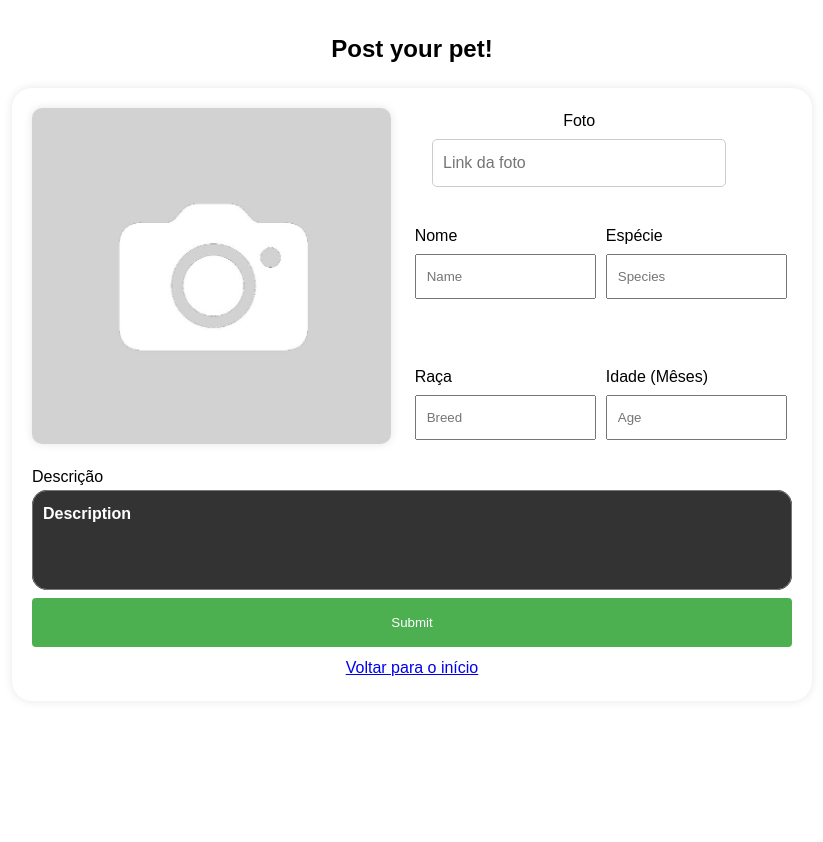
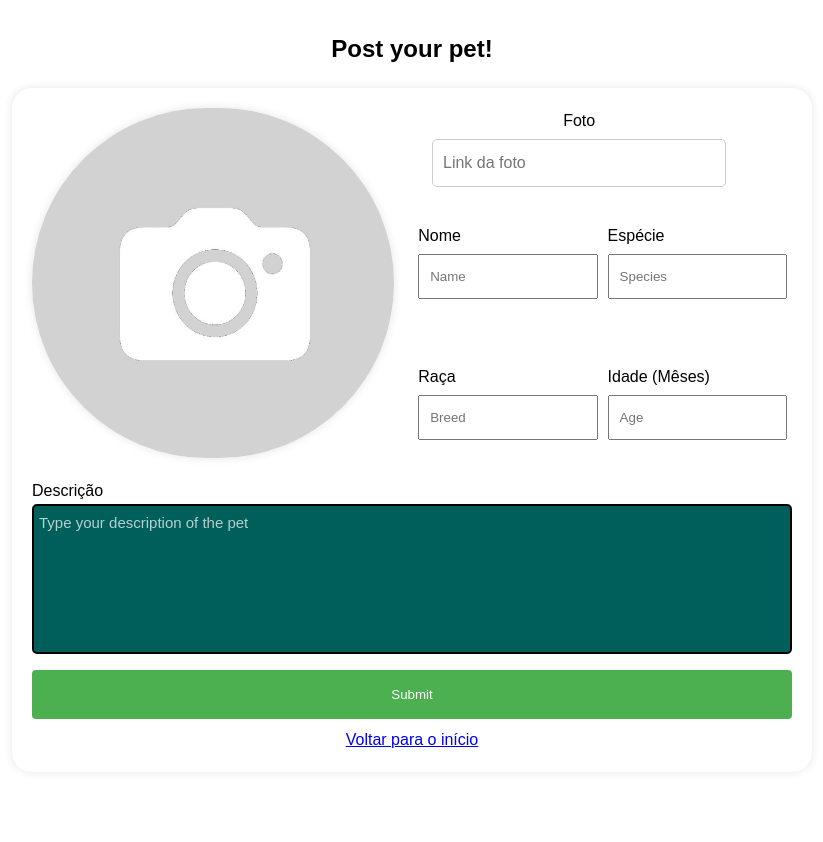
Before and after one commit to antonioz2022/ProjetoFDS, a Django app: page /pet4you_app/posting/ in a window 1280 px wide. Shown: the part 100-942 px from the top of the page, without its empty margins (228-1051 px from the left). Before the commit the page ends 776 px from the top, so only its background shows below. Run offline with Django 5.2, Linux system fonts and the light colour scheme; parts of the project's set-up code (start-up, migrations or seed data) failed here and were passed over.

Commit message:
Melhora no CSS e HTML de posting

```diff
--- a/pet4you_app/static/css/styles.css
+++ b/pet4you_app/static/css/styles.css
@@ -136,18 +136,22 @@
 
 #description {
   width: 100%;
-  height: 100px;
-  font-weight: 600;
-  font-size: 16px;
-  border-radius: 15px;
-  background-color: #333;
+  height: 150px;
+  font-weight: 300;
+  font-size: 15px;
+  border-radius: 5px;
+  border-color: black;
+  padding: 5px;
+  border-width: 2px;
+  background-color: #005f5a;
   color: #fff;
+  box-sizing: border-box;
   resize: none;
-  transition: border-color 0.3s ease;
 }
 
 #description textarea::placeholder {
-  padding: 10px;
+  padding: 50px;
+  text-align: center;
   color: #fff;
 }
 
@@ -373,7 +377,7 @@
 .image-container {
   width: 300px;
   /* Set the width of the container */
-  height: 200px;
+
   /* Allow the height to adjust based on the image aspect ratio */
   border: 1px solid #ccc;
   /* Add a border for visual separation (optional) */
@@ -386,10 +390,12 @@
 }
 
 .posting-container img {
+  width: 750px;
+  height: 350px;
   max-width: 95%;
   max-height: 50%;
   display: block;
-  border-radius: 10px;
+  border-radius: 200px;
   background-color: #fff;
   box-shadow: 0px 0px 10px 0px rgba(0, 0, 0, .1);
 
@@ -504,7 +510,6 @@
   background-color: #45a049;
 }
 
-
 /*button*/
 
 .button-2 {
--- a/pet4you_app/templates/posting.html
+++ b/pet4you_app/templates/posting.html
@@ -58,8 +58,8 @@
                 </div>
             </div>
             <label for="description">Descrição</label>
-            <div id="description">
-                <textarea id="description" name="description" placeholder="Description"></textarea>
+            <div>
+                <textarea id="description" name="description" placeholder="Type your description of the pet"></textarea>
             </div>
             <button type="submit" class="posting-submit">Submit</button>
             <p style="text-align: center;"><a href="{% url 'pet4you:home' %}">Voltar para o início</a></p>
```
